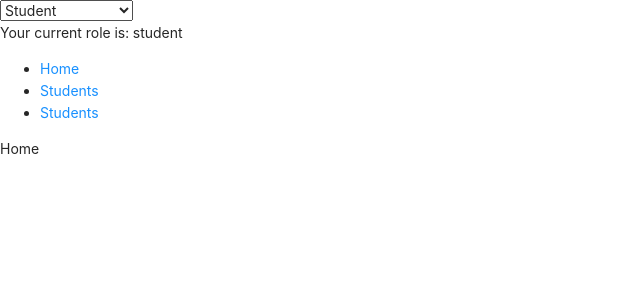
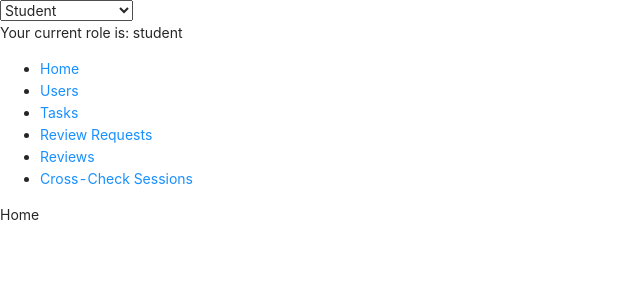
Before and after one commit to lp-msarchitect/x-check-app, a React (Create React App) app: page / in a window 1280 px wide. Shown: the top 300 px of the page, without its empty margins (0-640 px from the left). Built offline with nearby package versions, Linux system fonts and the light colour scheme.

Commit message:
feat: create main routes

```diff
--- a/src/components/App/App.tsx
+++ b/src/components/App/App.tsx
@@ -1,6 +1,6 @@
 import React, { useState } from 'react';
 import { BrowserRouter as Router, Switch, Route, Link } from 'react-router-dom';
-import Students from '../Students/Students';
+import Users from '../Users/Users';
 import Home from '../Home/Home';
 import './App.css';
 import { UserRole } from '../../models/data-models';
@@ -33,22 +33,38 @@ const App = (): JSX.Element => {
                 <Link to="/">Home</Link>
               </li>
               <li>
-                <Link to="/students">Students</Link>
+                <Link to="/users">Users</Link>
               </li>
               <li>
-                <Link to="/users">Students</Link>
+                <Link to="/tasks">Tasks</Link>
+              </li>
+              <li>
+                <Link to="/review-requests">Review Requests</Link>
+              </li>
+              <li>
+                <Link to="/reviews">Reviews</Link>
+              </li>
+              <li>
+                <Link to="/sessions">Cross-Check Sessions</Link>
               </li>
             </ul>
           </nav>
 
-          {/* A <Switch> looks through its children <Route>s and
-            renders the first one that matches the current URL. */}
           <Switch>
-            <Route path="/students">
-              <Students />
+            <Route path="/users">
+              <Users />
             </Route>
-            <Route path="/users">
-              <Students />
+            <Route path="/tasks">
+              <Users />
+            </Route>
+            <Route path="/review-requests">
+              <Users />
+            </Route>
+            <Route path="/reviews">
+              <Users />
+            </Route>
+            <Route path="/sessions">
+              <Users />
             </Route>
             <Route path="/">
               <Home />
```
